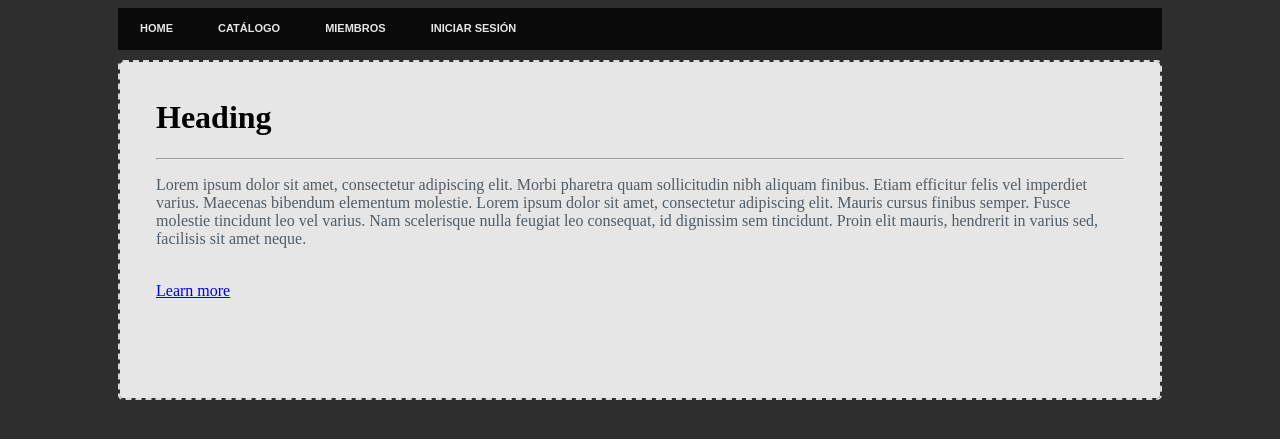
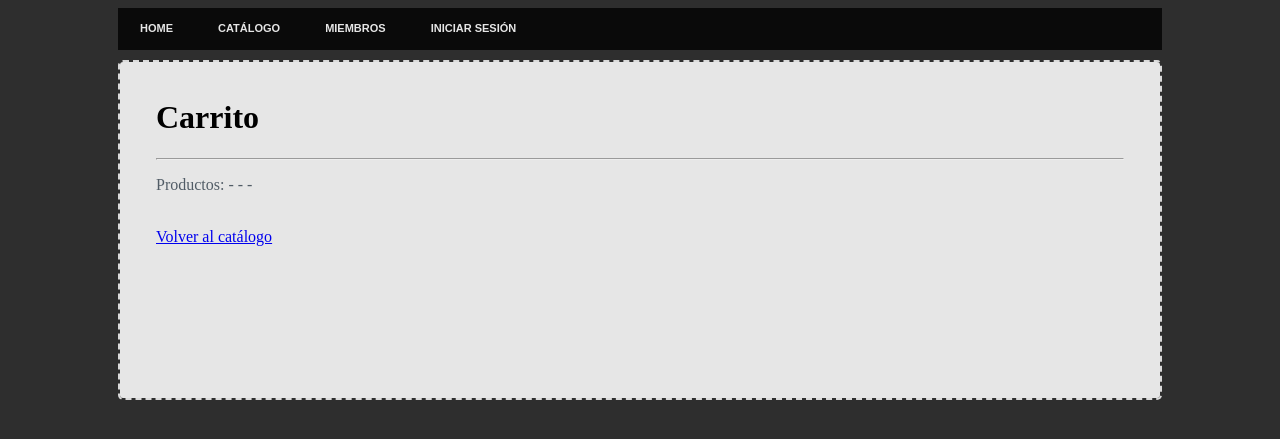
Before and after one commit to RedNova94/Proyecto_Web, a PHP site: page /Carrito.php in a window 1280 px wide. Shown: the top 439 px of the page. Run offline with PHP 8.4, Linux system fonts and the light colour scheme.

Commit message:
agregue enlace de vuelta al catalogo

```diff
--- a/Carrito.php
+++ b/Carrito.php
@@ -21,10 +21,15 @@ if(count($_COOKIE) > 0){
 
 <div class="box">
     <div class="box-content">
-        <h1 class="tag-title">Heading</h1>
+        <h1 class="tag-title">Carrito</h1>
         <hr />
-        <p>Lorem ipsum dolor sit amet, consectetur adipiscing elit. Morbi pharetra quam sollicitudin nibh aliquam finibus. Etiam efficitur felis vel imperdiet varius. Maecenas bibendum elementum molestie. Lorem ipsum dolor sit amet, consectetur adipiscing elit. Mauris cursus finibus semper. Fusce molestie tincidunt leo vel varius. Nam scelerisque nulla feugiat leo consequat, id dignissim sem tincidunt. Proin elit mauris, hendrerit in varius sed, facilisis sit amet neque.</p>
-        <br />
-        <a href="ppc.html" class="btn btn-block btn-primary">Learn more</a>
+        <p>
+            Productos:
+            -
+            -
+            -
+
+        </p>  <br />
+        <a href="catalogo.php" class="btn btn-block btn-primary">Volver al catálogo</a>
     </div>
 </div>
```
